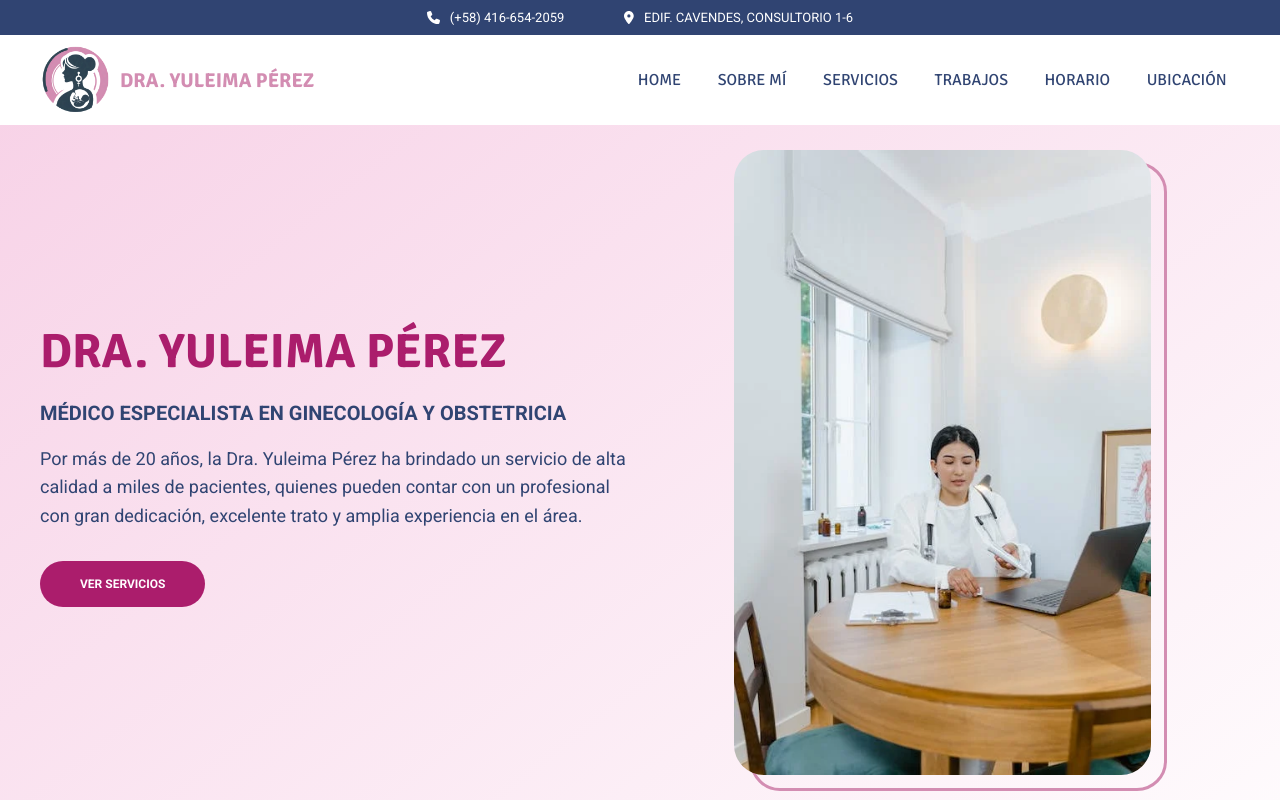
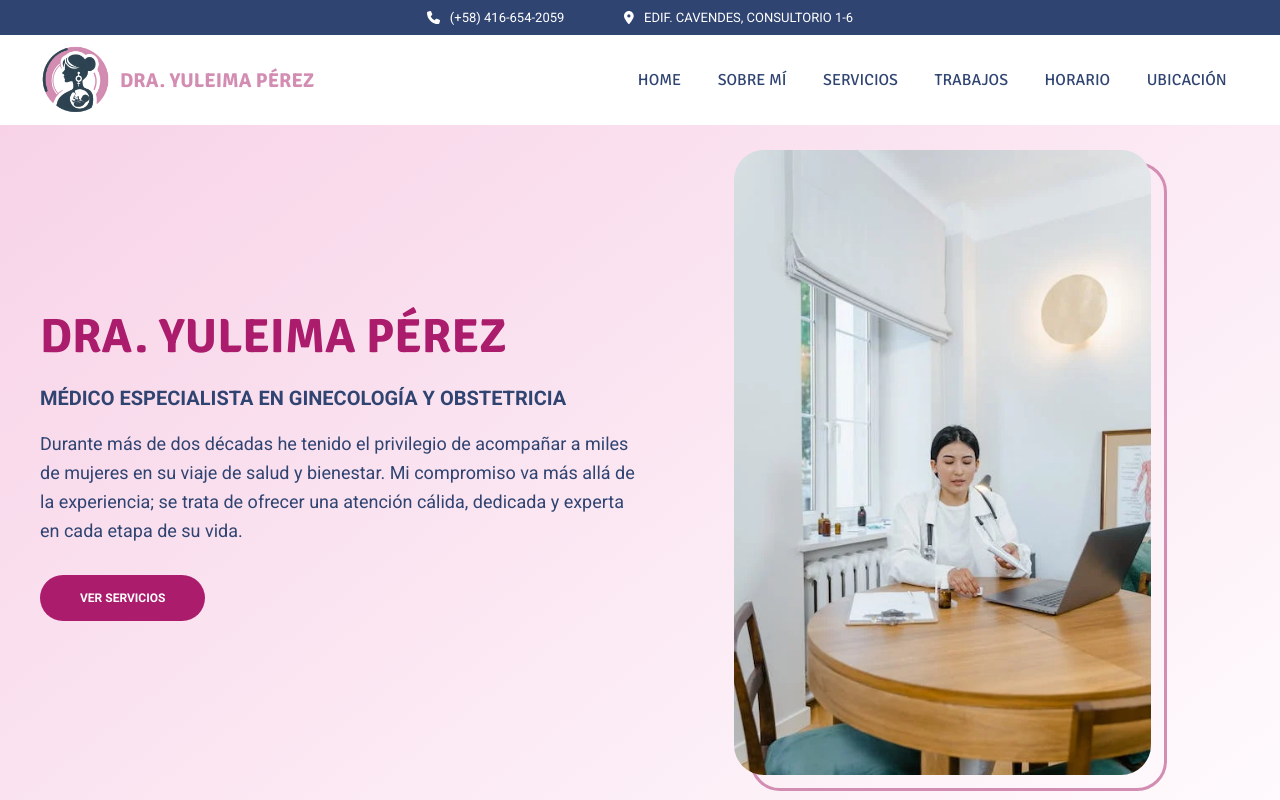
Before and after one commit to Pancratzia/drayuleimaperez, a React (Vite) app: page / in a window 1280 px wide. Shown: the top 800 px of the page. Built offline with nearby package versions, Linux system fonts and the light colour scheme.

Commit message:
Se finaliza el footer y se agrega nueva descripción

```diff
--- a/src/components/Hero.jsx
+++ b/src/components/Hero.jsx
@@ -10,9 +10,10 @@ const Hero = () => {
           </p>
 
           <p className="hero__texto">
-            Por más de 20 años, la Dra. Yuleima Pérez ha brindado un servicio de
-            alta calidad a miles de pacientes, quienes pueden contar con un
-            profesional con gran dedicación, excelente trato y amplia experiencia en el área.
+            Durante más de dos décadas he tenido el privilegio de acompañar a
+            miles de mujeres en su viaje de salud y bienestar. Mi compromiso va
+            más allá de la experiencia; se trata de ofrecer una atención cálida,
+            dedicada y experta en cada etapa de su vida.
           </p>
 
           <a href="#" className="hero__boton">
--- a/src/css/app.css
+++ b/src/css/app.css
@@ -493,7 +493,8 @@ ul {
   font-weight: 700;
 }
 .copyright__p:first-of-type {
-  margin-bottom: 0.5rem;
+  margin-bottom: 1.6rem;
+  transition: all 0.3s ease-in-out;
 }
 @media (min-width: 768px) {
   .copyright__p:first-of-type {
--- a/src/sass/components/_footer.scss
+++ b/src/sass/components/_footer.scss
@@ -118,7 +118,8 @@
     font-size: 1.2rem;
     font-weight: 700;
     &:first-of-type {
-        margin-bottom: 0.5rem;
+        margin-bottom: 1.6rem;
+        transition: all 0.3s ease-in-out;
 
         @include m.tablet {
             margin-bottom: 0;
```
Also changed, not shown: 1 other file (tests, documents, lock files or other folders).
